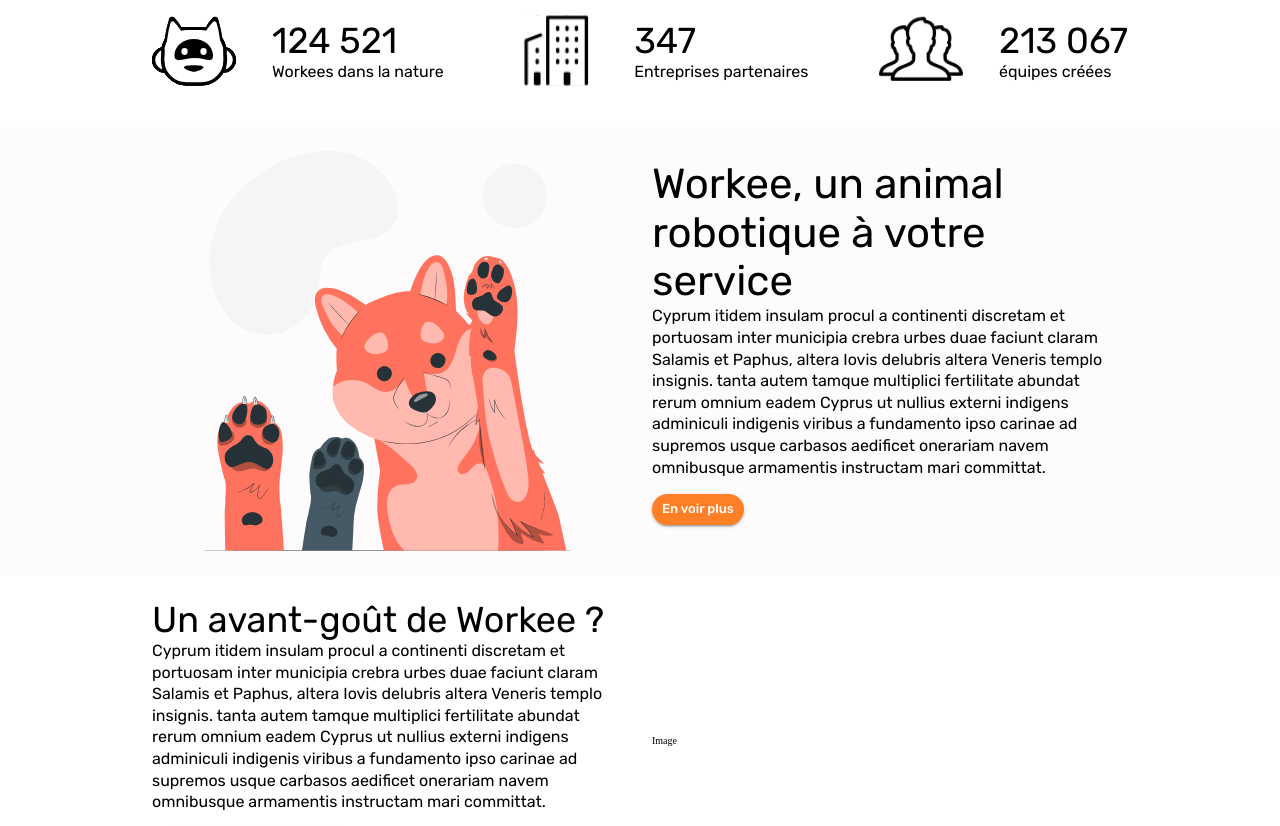
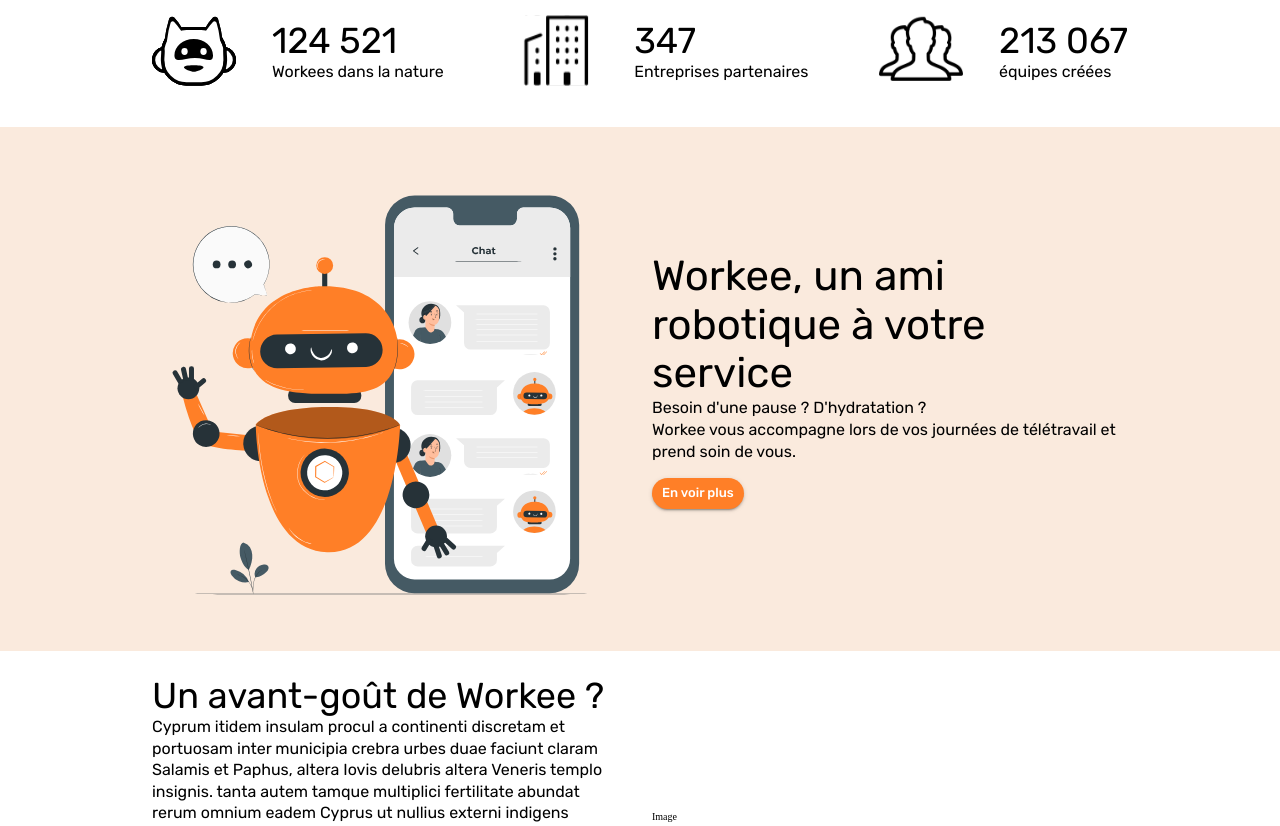
Before and after one commit to Valounte/workee_frontend, a React app: page / in a window 1280 px wide. Shown: the part 520-1346 px from the top of the page. Built offline with nearby package versions, Linux system fonts and the light colour scheme.

Commit message:
style: UX writing About component

```diff
--- a/src/features/homepage/features/About.tsx
+++ b/src/features/homepage/features/About.tsx
@@ -1,35 +1,31 @@
 import React from 'react';
 
 import { Container, Box, Stack, Typography, Button } from '@ui-kit';
-import { ReactComponent as WorkeeFriendImage } from '@ui-kit/images/home-animal-illustration.svg';
+import { ReactComponent as WorkeeFriendImage } from '@ui-kit/images/home-workee-friendly.svg';
 
 export const About = () => (
-  <Box bgcolor="#FDFBFB">
+  <Box bgcolor="#faeadd">
     <Container maxWidth="md">
       <Stack
         direction={{ xs: 'column', sm: 'row' }}
         alignItems="center"
         py={3}
         spacing={3}>
-        <Box width={{ xs: '100%', sm: '50%' }} height={{ xs: '100%', sm: '50vh' }}>
-          <WorkeeFriendImage height="100%" />
-        </Box>
+        <Stack width={{ xs: '100%', sm: '50%' }}>
+          <WorkeeFriendImage width="100%" />
+        </Stack>
         <Stack
           direction="column"
-          alignItems="flex-start"
+          alignItems={{ xs: 'center', sm: 'flex-start' }}
           width={{ xs: '100%', sm: '50%' }}
           mt={{ xs: 3 }}>
           <Typography variant="h2">
-            Workee, un animal robotique à votre service
+            Workee, un ami robotique à votre service
           </Typography>
+          <Typography>Besoin d&apos;une pause ? D&apos;hydratation ? </Typography>
           <Typography>
-            Cyprum itidem insulam procul a continenti discretam et portuosam inter
-            municipia crebra urbes duae faciunt claram Salamis et Paphus, altera
-            Iovis delubris altera Veneris templo insignis. tanta autem tamque
-            multiplici fertilitate abundat rerum omnium eadem Cyprus ut nullius
-            externi indigens adminiculi indigenis viribus a fundamento ipso carinae
-            ad supremos usque carbasos aedificet onerariam navem omnibusque
-            armamentis instructam mari committat.
+            Workee vous accompagne lors de vos journées de télétravail et prend soin
+            de vous.
           </Typography>
           <Button variant="contained" color="secondary" size="small">
             En voir plus
```
Also changed, not shown: src/ui-kit/images/home-workee-friendly.svg (added).
